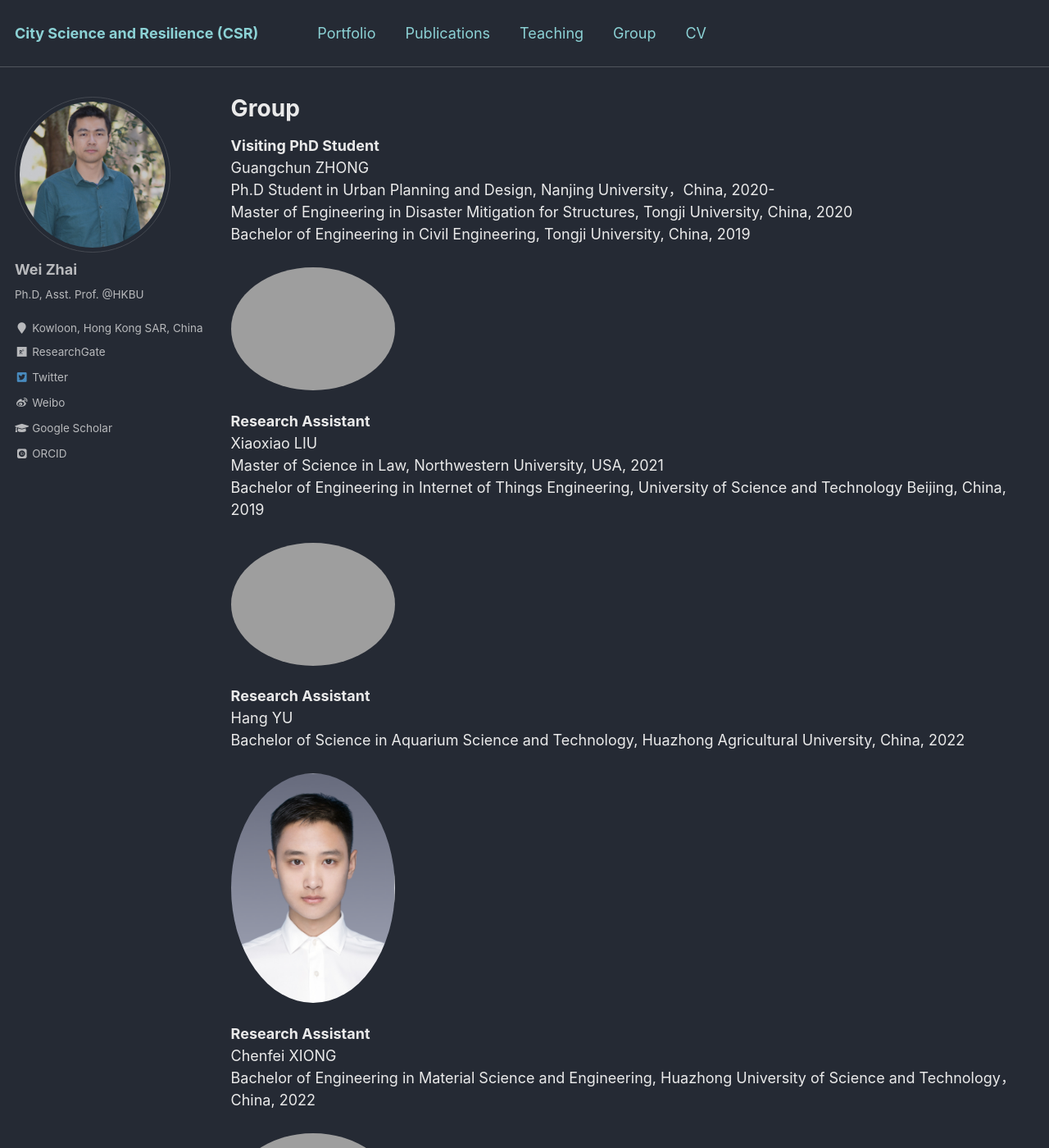
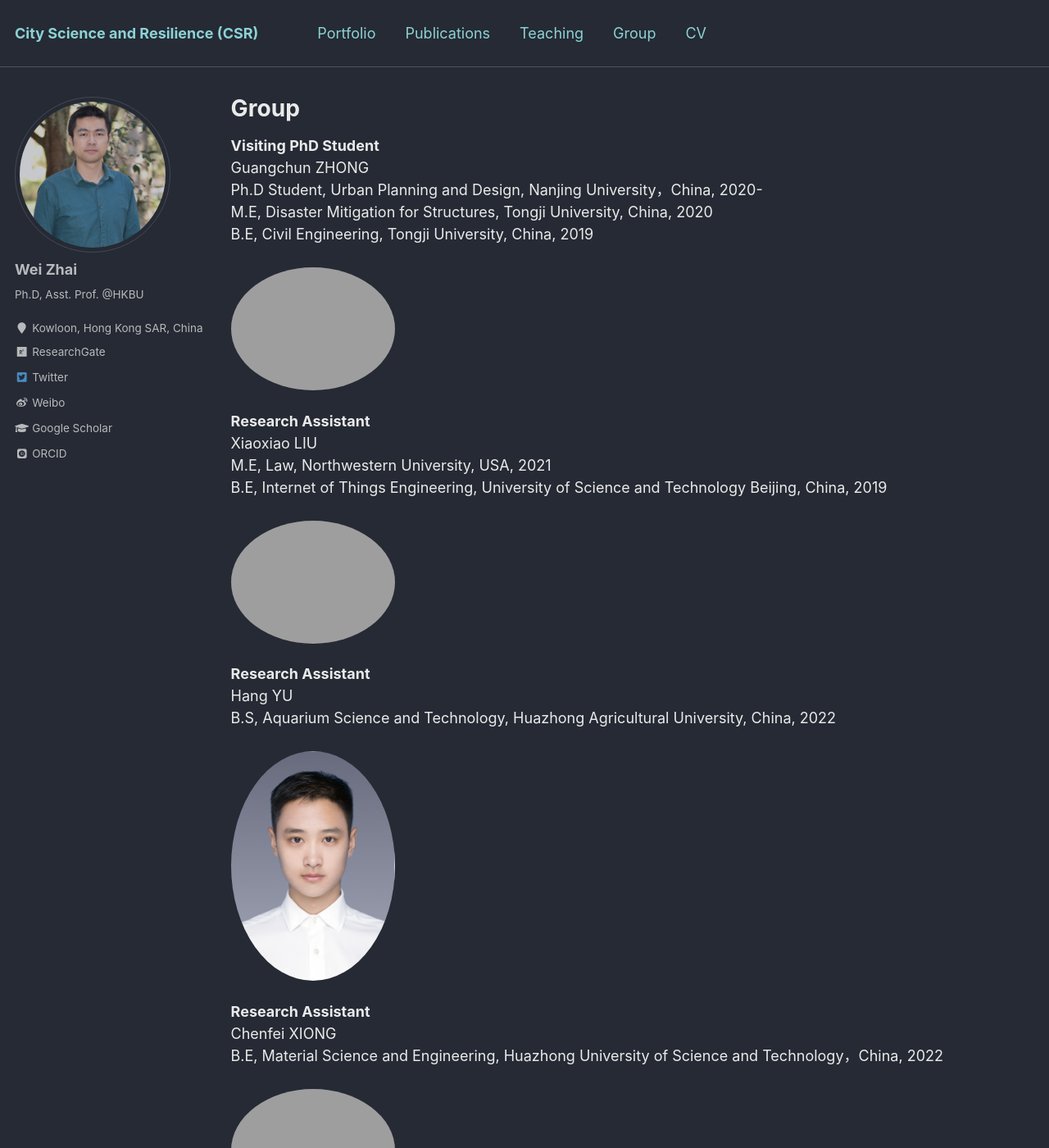
Before and after one commit to skywalkerzhai/weizhai.github.io, a Jekyll site: the page built from _pages/group.md, in a window 1280 px wide and 1400 px high. Shown: the whole window at 82% size. Built offline with Jekyll 4.4.1, drawn with Linux system fonts in a browser that asks for light colours; some web fonts are replaced.

Commit message:
Update group.md

```diff
--- a/_pages/group.md
+++ b/_pages/group.md
@@ -7,23 +7,23 @@ author_profile: true
 
 **Visiting PhD Student**\
 Guangchun ZHONG\
-Ph.D Student in Urban Planning and Design, Nanjing University，China, 2020-\
-Master of Engineering in Disaster Mitigation for Structures, Tongji University, China, 2020\
-Bachelor of Engineering in Civil Engineering, Tongji University, China, 2019\
+Ph.D Student, Urban Planning and Design, Nanjing University，China, 2020-\
+M.E, Disaster Mitigation for Structures, Tongji University, China, 2020\
+B.E, Civil Engineering, Tongji University, China, 2019\
 <br/><img src='https://skywalkerzhai.github.io/weizhai.github.io/images/zhong.jpg' width='200' style="border-radius:50%">
 
 **Research Assistant**\
 Xiaoxiao LIU\
-Master of Science in Law, Northwestern University, USA, 2021\
-Bachelor of Engineering in Internet of Things Engineering, University of Science and Technology Beijing, China, 2019\
+M.E, Law, Northwestern University, USA, 2021\
+B.E, Internet of Things Engineering, University of Science and Technology Beijing, China, 2019\
 <br/><img src='https://skywalkerzhai.github.io/weizhai.github.io/images/xiaoxiao.jpg' width='200' style="border-radius:50%">
 
 **Research Assistant**\
 Hang YU\
-Bachelor of Science in Aquarium Science and Technology, Huazhong Agricultural University, China, 2022\
+B.S, Aquarium Science and Technology, Huazhong Agricultural University, China, 2022\
 <br/><img src='https://skywalkerzhai.github.io/weizhai.github.io/images/yuhang.png' width='200' style="border-radius:50%">
 
 **Research Assistant**\
 Chenfei XIONG\
-Bachelor of Engineering in Material Science and Engineering, Huazhong University of Science and Technology，China, 2022\
+B.E, Material Science and Engineering, Huazhong University of Science and Technology，China, 2022\
 <br/><img src='https://skywalkerzhai.github.io/weizhai.github.io/images/chenfei.jpg' width='200' style="border-radius:50%">
```
